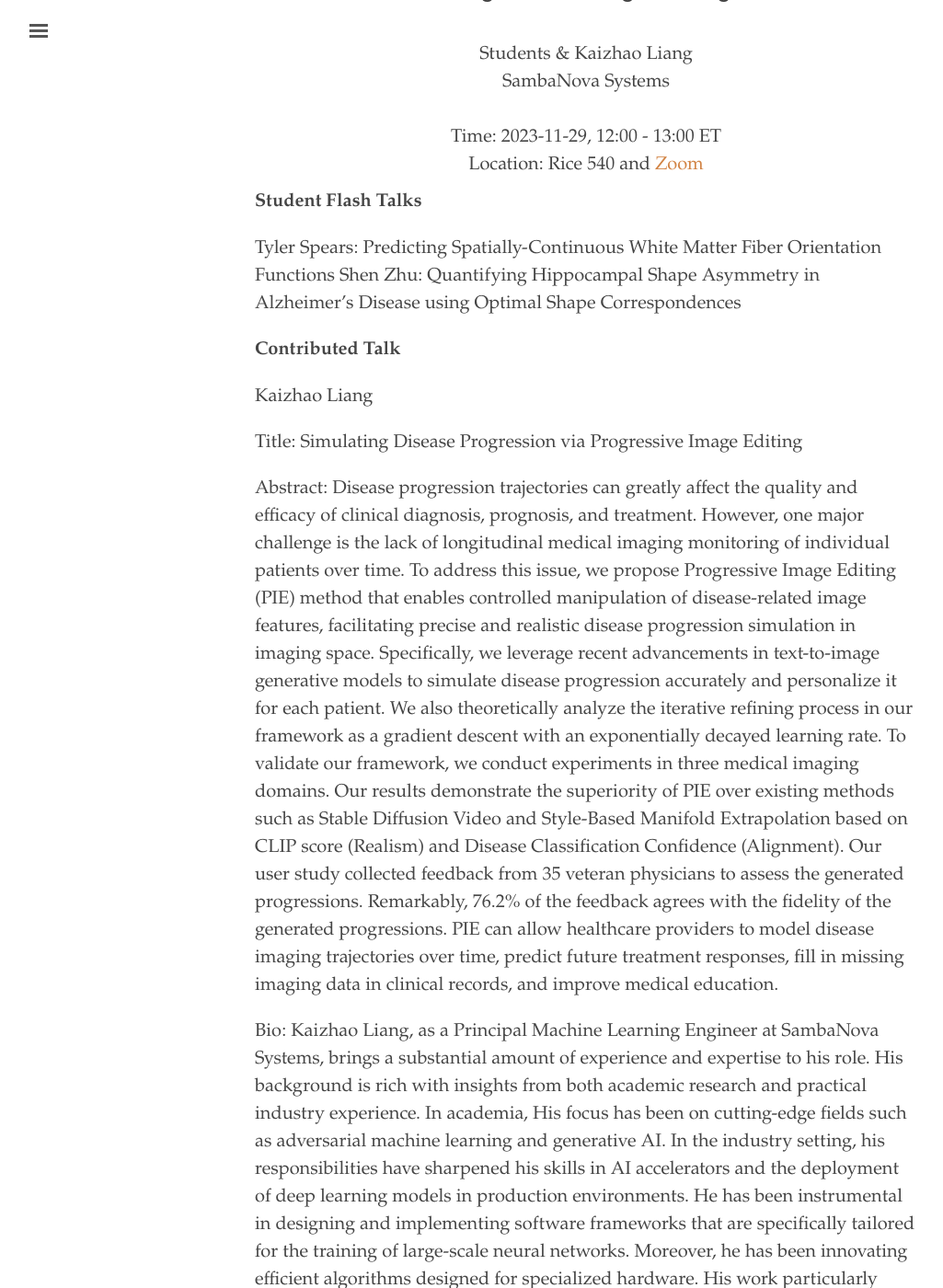
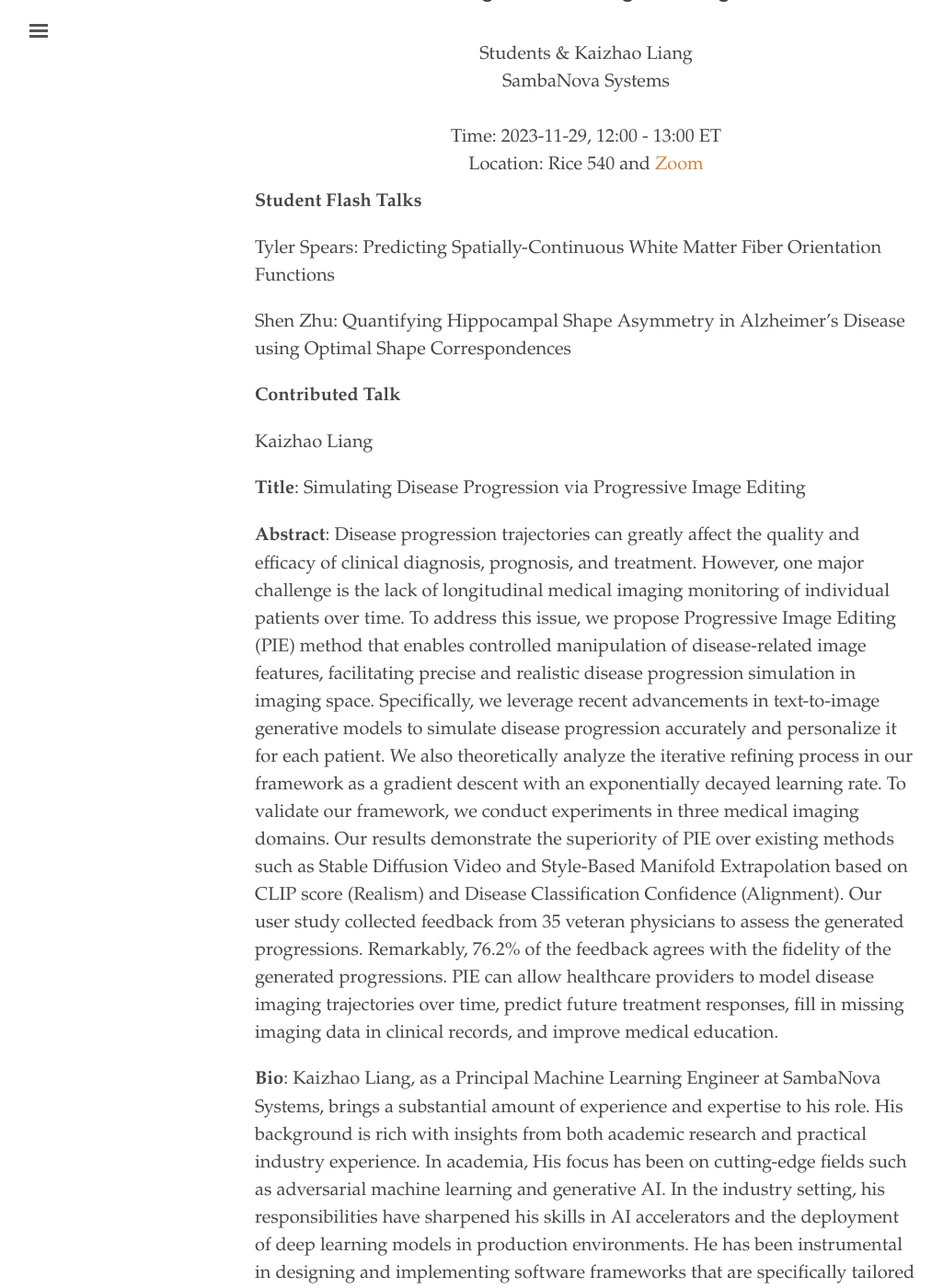
Before and after one commit to uvaml/uvaml.github.io, a Jekyll site: the page built from _texts/2023-11-29.md, in a window 1280 px wide and 1400 px high, scrolled down 233 px. Shown: the whole window at 92% size, without its empty margins (3-1028 px from the left). Built offline with Jekyll 4.4.1, drawn with Linux system fonts in a browser that asks for light colours; some of the changed lines change nothing that is shown; some of the changed text lies outside the part shown.

Commit message:
fix format

```diff
--- a/_texts/2023-11-29.md
+++ b/_texts/2023-11-29.md
@@ -16,14 +16,15 @@ editor: Yen-Ling Kuo
 **Student Flash Talks**
 
 Tyler Spears: Predicting Spatially-Continuous White Matter Fiber Orientation Functions
+
 Shen Zhu: Quantifying Hippocampal Shape Asymmetry in Alzheimer's Disease using Optimal Shape Correspondences
 
 **Contributed Talk**
 
 Kaizhao Liang
 
-Title: Simulating Disease Progression via Progressive Image Editing
+<b>Title</b>: Simulating Disease Progression via Progressive Image Editing
 
-Abstract: Disease progression trajectories can greatly affect the quality and efficacy of clinical diagnosis, prognosis, and treatment. However, one major challenge is the lack of longitudinal medical imaging monitoring of individual patients over time. To address this issue, we propose Progressive Image Editing (PIE) method that enables controlled manipulation of disease-related image features, facilitating precise and realistic disease progression simulation in imaging space. Specifically, we leverage recent advancements in text-to-image generative models to simulate disease progression accurately and personalize it for each patient. We also theoretically analyze the iterative refining process in our framework as a gradient descent with an exponentially decayed learning rate. To validate our framework, we conduct experiments in three medical imaging domains. Our results demonstrate the superiority of PIE over existing methods such as Stable Diffusion Video and Style-Based Manifold Extrapolation based on CLIP score (Realism) and Disease Classification Confidence (Alignment). Our user study collected feedback from 35 veteran physicians to assess the generated progressions. Remarkably, 76.2% of the feedback agrees with the fidelity of the generated progressions. PIE can allow healthcare providers to model disease imaging trajectories over time, predict future treatment responses, fill in missing imaging data in clinical records, and improve medical education.
+<b>Abstract</b>: Disease progression trajectories can greatly affect the quality and efficacy of clinical diagnosis, prognosis, and treatment. However, one major challenge is the lack of longitudinal medical imaging monitoring of individual patients over time. To address this issue, we propose Progressive Image Editing (PIE) method that enables controlled manipulation of disease-related image features, facilitating precise and realistic disease progression simulation in imaging space. Specifically, we leverage recent advancements in text-to-image generative models to simulate disease progression accurately and personalize it for each patient. We also theoretically analyze the iterative refining process in our framework as a gradient descent with an exponentially decayed learning rate. To validate our framework, we conduct experiments in three medical imaging domains. Our results demonstrate the superiority of PIE over existing methods such as Stable Diffusion Video and Style-Based Manifold Extrapolation based on CLIP score (Realism) and Disease Classification Confidence (Alignment). Our user study collected feedback from 35 veteran physicians to assess the generated progressions. Remarkably, 76.2% of the feedback agrees with the fidelity of the generated progressions. PIE can allow healthcare providers to model disease imaging trajectories over time, predict future treatment responses, fill in missing imaging data in clinical records, and improve medical education.
 
-Bio: Kaizhao Liang, as a Principal Machine Learning Engineer at SambaNova Systems, brings a substantial amount of experience and expertise to his role. His background is rich with insights from both academic research and practical industry experience. In academia, His focus has been on cutting-edge fields such as adversarial machine learning and generative AI. In the industry setting, his responsibilities have sharpened his skills in AI accelerators and the deployment of deep learning models in production environments. He has been instrumental in designing and implementing software frameworks that are specifically tailored for the training of large-scale neural networks. Moreover, he has been innovating efficient algorithms designed for specialized hardware. His work particularly emphasizes dataflow and structured sparsity techniques, which are crucial for optimizing inference speed. Kaizhao Liang's leadership extends beyond technical expertise; he has successfully led a diverse, cross-functional team. This team includes compiler experts, data collection specialists, and researchers who contribute to publications.
+<b>Bio</b>: Kaizhao Liang, as a Principal Machine Learning Engineer at SambaNova Systems, brings a substantial amount of experience and expertise to his role. His background is rich with insights from both academic research and practical industry experience. In academia, His focus has been on cutting-edge fields such as adversarial machine learning and generative AI. In the industry setting, his responsibilities have sharpened his skills in AI accelerators and the deployment of deep learning models in production environments. He has been instrumental in designing and implementing software frameworks that are specifically tailored for the training of large-scale neural networks. Moreover, he has been innovating efficient algorithms designed for specialized hardware. His work particularly emphasizes dataflow and structured sparsity techniques, which are crucial for optimizing inference speed. Kaizhao Liang's leadership extends beyond technical expertise; he has successfully led a diverse, cross-functional team. This team includes compiler experts, data collection specialists, and researchers who contribute to publications.
```
